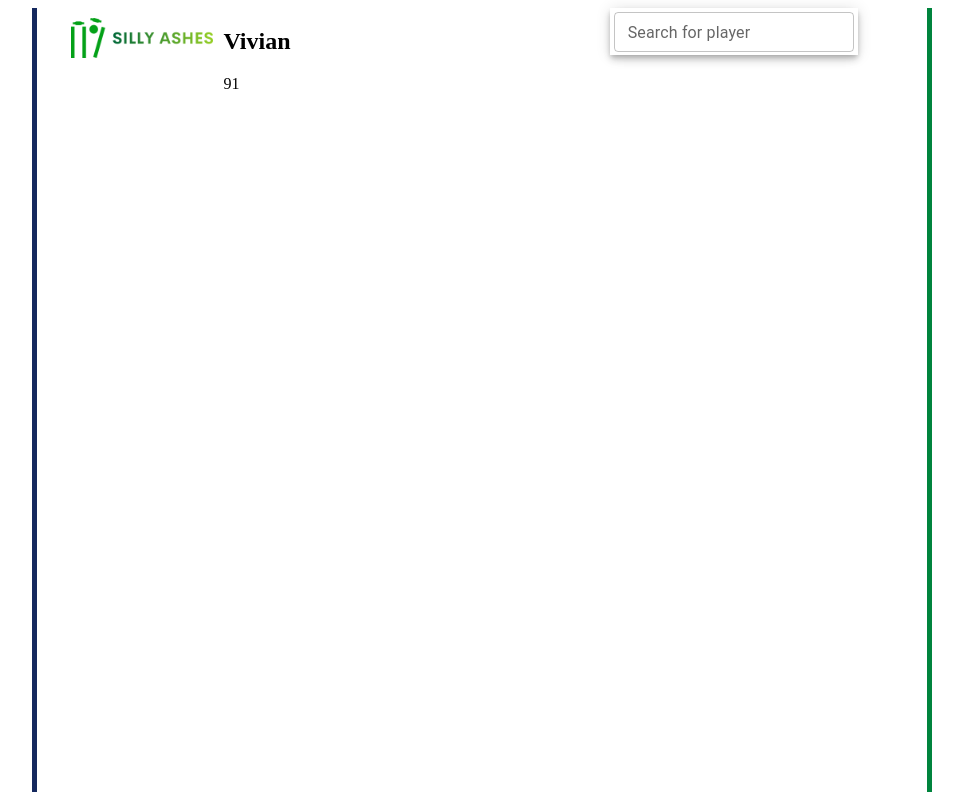
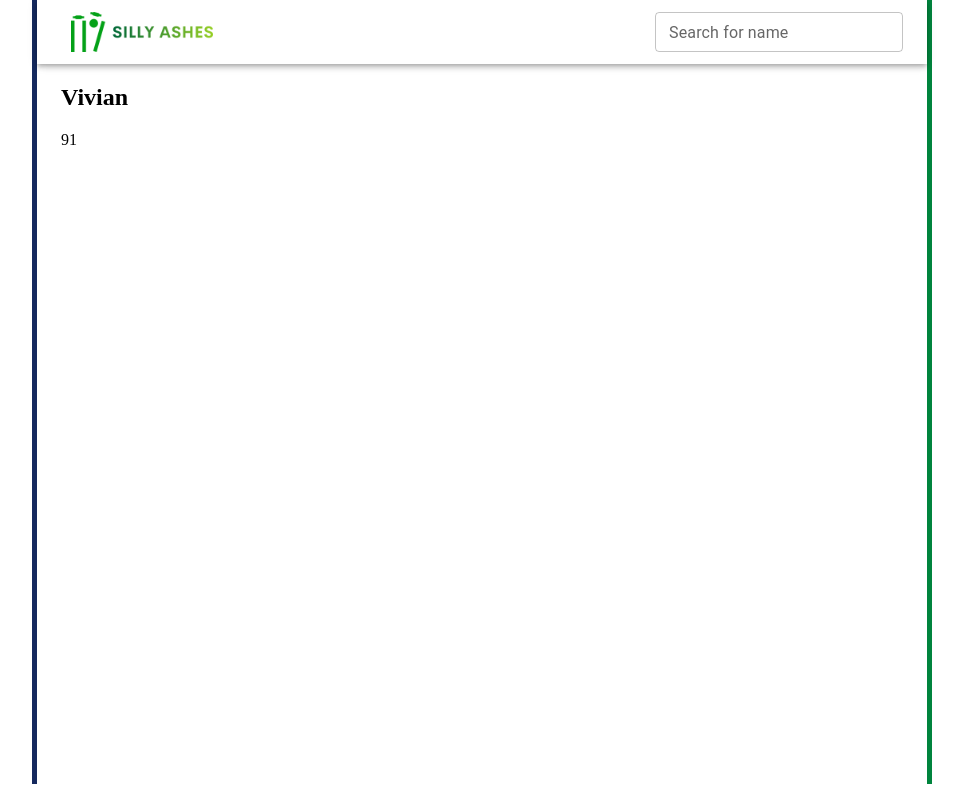
Before and after one commit to mdnrosen/sillyashes-results, a React (Vite) app: page /EfGhIjKlMn in a window 1280 px wide. Shown: the whole page, without its empty margins (158-1121 px from the left). Built offline with nearby package versions, Linux system fonts and the light colour scheme.

Commit message:
Searchbar now integrated into fixed navbar sized by container width.

```diff
--- a/src/App.css
+++ b/src/App.css
@@ -1,7 +1,8 @@
 .app-container {
     min-height: 98svh;
     width: 100%;
-    margin: 8px auto;
+    margin: -8px 8px;
+    padding: 8px 0;
     border-left: 5px solid rgb(21, 41, 94);
     border-right: 5px solid rgb(0, 132, 61);
 }
--- a/src/App.jsx
+++ b/src/App.jsx
@@ -1,4 +1,4 @@
-import { Box, Container } from '@mui/material'
+import { Container } from '@mui/material'
 import { BrowserRouter, Routes, Route } from 'react-router-dom'
 import './App.css'
 
@@ -6,16 +6,24 @@ import { Navbar } from './components/Navbar'
 
 import { Home } from './pages/Home'
 import { Player } from './pages/Player'
-import Search from './components/Search'
-
+import { useState, useRef, useEffect } from 'react'
 
 function App() {
 
+  const containerRef = useRef()
+  const [containerWidth, setContainerWidth] = useState({ width: 0 })
+
+  useEffect(() => {
+    if(containerRef.current) {
+      setContainerWidth({ width: containerRef.current.offsetWidth})
+    }
+  }, [])
+
+
   return (
-    <Container className='app-container' maxWidth='md' sx={{ display: 'flex', flexDirection: 'row', flexWrap: 'wrap' }}>
+    <Container className='app-container' id='app-container-id' ref={ containerRef } maxWidth='md' sx={{ display: 'flex', flexDirection: 'row', flexWrap: 'wrap', paddingTop: { xs: '54px', md: '64px' } }}>
       <BrowserRouter>
-         <Search />
-        <Navbar />
+        <Navbar containerWidth={containerWidth}/>
         <Routes>
           <Route path='/' element={<Home />} />
           <Route path='/:id' element={<Player />} />
--- a/src/components/Navbar.jsx
+++ b/src/components/Navbar.jsx
@@ -1,13 +1,26 @@
 import React from 'react'
-import { Box } from '@mui/material'
+import { AppBar, Box, TextField, Toolbar } from '@mui/material'
 
-export const Navbar = () => {
+
+export const Navbar = props => {
+
+    const calculatedWidth = props.containerWidth.width - 10 // 10 is the border
+
+    console.log(calculatedWidth);
+
     return (
-        <Box
-            component="img"
-            sx={{ maxHeight: { xs: 32, md: 40 }, margin: { xs: '8px', md: '10px' }, maxWidth: '50%' }}
-            alt="Silly Ashes logo. Mid green icon of ball hitting stumps next to 'Silly Ashes'."
-            src="src/assets/sillashesLogo.png"
-        />
+            <AppBar position="fixed" sx={{ left: '50%', transform: 'translateX(-50%)', width: calculatedWidth }} >
+                <Toolbar sx={{ display: 'flex', justifyContent: 'space-between', bgcolor: "white" }}>
+                    <Box
+                        component="img"
+                        sx={{ maxHeight: { xs: 25, md: 40 }, margin: '10px' }}
+                        alt="Silly Ashes logo. Mid green icon of ball hitting stumps next to 'Silly Ashes'."
+                        src="src/assets/sillashesLogo.png"
+                    />
+                    <Box>
+                        <TextField id="user-search" label="Search for name" type='search' variant='outlined' size='small' color='' sx={{ backgroundColor: 'white' }}/>
+                    </Box>
+                </Toolbar>
+            </AppBar>
     )
 }
```
